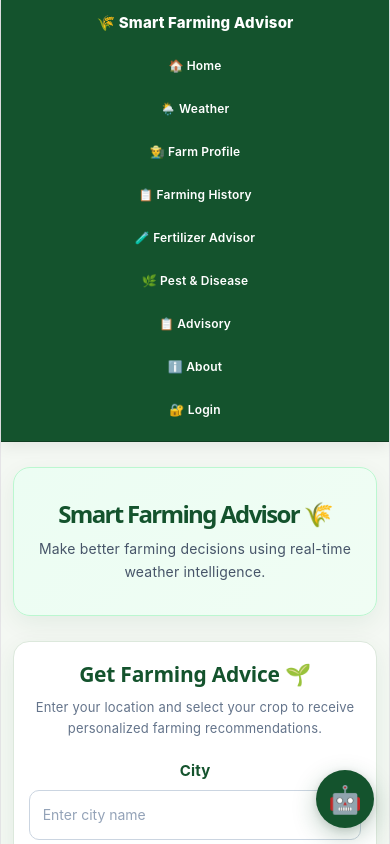
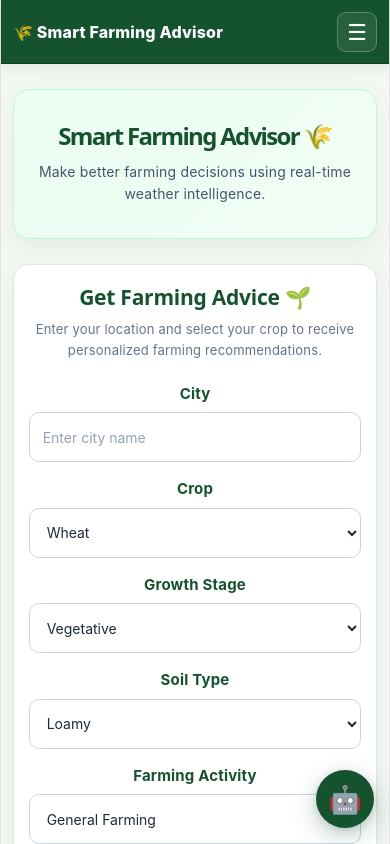
Before and after one commit to jasjr41/kisan-sarthak, a React (Vite) app in the folder client/: page / in a window 390 px wide. Shown: the top 844 px of the page. Built offline with nearby package versions, Linux system fonts and the light colour scheme.

Commit message:
navbar change

```diff
--- a/client/src/components/Navbar.jsx
+++ b/client/src/components/Navbar.jsx
@@ -1,58 +1,78 @@
 import { Link, useNavigate } from "react-router-dom";
+import { useState } from "react";
 
 function Navbar() {
     const navigate = useNavigate();
+    const [menuOpen, setMenuOpen] = useState(false);
 
     const token = localStorage.getItem("token");
-    const user = JSON.parse(
-        localStorage.getItem("user") || "null"
-    );
+    const user = JSON.parse(localStorage.getItem("user") || "null");
 
     const handleLogout = () => {
         localStorage.removeItem("token");
         localStorage.removeItem("user");
+        setMenuOpen(false);
+        navigate("/login");
+    };
 
-        navigate("/login");
+    const closeMenu = () => {
+        setMenuOpen(false);
     };
 
     return (
         <nav className="navbar">
 
+            {/* LOGO */}
             <div className="navbar-logo">
                 🌾 Smart Farming Advisor
             </div>
 
-            <div className="navbar-links">
+            {/* MOBILE MENU BUTTON */}
+            <button
+                type="button"
+                className="navbar-menu-button"
+                onClick={() => setMenuOpen(!menuOpen)}
+                aria-label="Toggle navigation menu"
+                aria-expanded={menuOpen}
+            >
+                {menuOpen ? "✕" : "☰"}
+            </button>
 
-                <Link to="/">
+            {/* NAVIGATION */}
+            <div
+                className={`navbar-links ${
+                    menuOpen ? "navbar-links-open" : ""
+                }`}
+            >
+                <Link to="/" onClick={closeMenu}>
                     🏠 Home
                 </Link>
 
-                <Link to="/">
+                <Link to="/" onClick={closeMenu}>
                     🌦️ Weather
                 </Link>
 
-                <Link to="/farm-profile">
+                <Link to="/farm-profile" onClick={closeMenu}>
                     👨‍🌾 Farm Profile
                 </Link>
 
-                <Link to="/farming-history">
+                <Link to="/farming-history" onClick={closeMenu}>
                     📋 Farming History
                 </Link>
 
-                <Link to="/fertilizer-advisor">
+                <Link to="/fertilizer-advisor" onClick={closeMenu}>
                     🧪 Fertilizer Advisor
                 </Link>
 
-                <Link to="/pest-disease-advisor">
+                <Link to="/pest-disease-advisor" onClick={closeMenu}>
                     🌿 Pest & Disease
                 </Link>
 
-                <Link to="/">
+                <Link to="/" onClick={closeMenu}>
                     📋 Advisory
                 </Link>
 
-                <Link to="/">
+                <Link to="/" onClick={closeMenu}>
                     ℹ️ About
                 </Link>
 
@@ -73,11 +93,10 @@ function Navbar() {
 
                     </div>
                 ) : (
-                    <Link to="/login">
+                    <Link to="/login" onClick={closeMenu}>
                         🔐 Login
                     </Link>
                 )}
-
             </div>
         </nav>
     );
--- a/client/src/css/Navbar.css
+++ b/client/src/css/Navbar.css
@@ -4,7 +4,6 @@
 
 .navbar {
     width: 100%;
-
     min-height: 68px;
 
     display: flex;
@@ -56,8 +55,13 @@
 
     gap: 6px;
 
-    flex-wrap: wrap;
+    flex-wrap: nowrap;
 }
+
+
+/* =========================================================
+   NAVIGATION LINK
+========================================================= */
 
 .navbar-links a {
     display: inline-flex;
@@ -82,6 +86,7 @@
         transform 0.2s ease;
 }
 
+
 .navbar-links a:hover {
     background: rgba(255, 255, 255, 0.12);
 
@@ -92,12 +97,11 @@
 
 
 /* =========================================================
-   ACTIVE / FOCUS LINK
+   FOCUS
 ========================================================= */
 
 .navbar-links a:focus-visible {
     outline: 2px solid #86efac;
-
     outline-offset: 2px;
 }
 
@@ -149,6 +153,7 @@
 
 .navbar-logout-button {
     display: inline-flex;
+
     align-items: center;
     justify-content: center;
 
@@ -175,6 +180,7 @@
         box-shadow 0.2s ease;
 }
 
+
 .navbar-logout-button:hover {
     background: #b91c1c;
 
@@ -184,12 +190,61 @@
         0 5px 12px rgba(220, 38, 38, 0.25);
 }
 
+
 .navbar-logout-button:active {
     transform: translateY(0);
 }
 
+
 .navbar-logout-button:focus-visible {
     outline: 2px solid #fecaca;
+
+    outline-offset: 2px;
+}
+
+
+/* =========================================================
+   MOBILE MENU BUTTON
+========================================================= */
+
+.navbar-menu-button {
+    display: none;
+
+    align-items: center;
+    justify-content: center;
+
+    width: 42px;
+    height: 42px;
+
+    border: 1px solid rgba(255, 255, 255, 0.25);
+
+    border-radius: 9px;
+
+    background: rgba(255, 255, 255, 0.08);
+
+    color: #ffffff;
+
+    font-size: 24px;
+
+    line-height: 1;
+
+    cursor: pointer;
+
+    transition:
+        background 0.2s ease,
+        transform 0.2s ease;
+}
+
+
+.navbar-menu-button:hover {
+    background: rgba(255, 255, 255, 0.16);
+
+    transform: scale(1.04);
+}
+
+
+.navbar-menu-button:focus-visible {
+    outline: 2px solid #86efac;
 
     outline-offset: 2px;
 }
@@ -232,90 +287,152 @@
 
 
 /* =========================================================
-   TABLET / SMALL LAPTOP
+   MOBILE / TABLET NAVBAR
 ========================================================= */
 
-@media (max-width: 1000px) {
+@media (max-width: 900px) {
 
     .navbar {
-        flex-direction: column;
+        min-height: 64px;
 
-        justify-content: center;
+        padding: 11px 16px;
 
-        gap: 12px;
+        flex-direction: row;
 
-        padding: 15px 20px;
+        justify-content: space-between;
+
+        gap: 10px;
     }
 
+
+    /* Logo */
+
     .navbar-logo {
-        justify-content: center;
+        width: auto;
 
-        width: 100%;
+        font-size: 18px;
     }
 
-    .navbar-links {
-        width: 100%;
 
-        justify-content: center;
+    /* Hamburger */
+
+    .navbar-menu-button {
+        display: flex;
+
+        flex-shrink: 0;
     }
-}
 
 
-/* =========================================================
-   MOBILE
-========================================================= */
-
-@media (max-width: 600px) {
-
-    .navbar {
-        padding: 14px 12px;
-
-        gap: 12px;
-    }
-
-    .navbar-logo {
-        font-size: 17px;
-
-        text-align: center;
-    }
+    /* Navigation closed */
 
     .navbar-links {
-        flex-direction: column;
+        position: absolute;
+
+        top: 100%;
+        left: 0;
 
         width: 100%;
 
+        display: flex;
+
+        flex-direction: column;
+
+        align-items: stretch;
+
         gap: 5px;
+
+        padding: 12px 16px 16px;
+
+        box-sizing: border-box;
+
+        background: #14532d;
+
+        border-top: 1px solid rgba(255, 255, 255, 0.12);
+
+        box-shadow:
+            0 10px 20px rgba(0, 0, 0, 0.15);
+
+        opacity: 0;
+
+        visibility: hidden;
+
+        transform: translateY(-10px);
+
+        pointer-events: none;
+
+        transition:
+            opacity 0.2s ease,
+            transform 0.2s ease,
+            visibility 0.2s ease;
     }
+
+
+    /* Navigation opened */
+
+    .navbar-links.navbar-links-open {
+        opacity: 1;
+
+        visibility: visible;
+
+        transform: translateY(0);
+
+        pointer-events: auto;
+    }
+
+
+    /* Mobile links */
 
     .navbar-links a {
         width: 100%;
 
-        justify-content: center;
+        display: flex;
 
-        padding: 10px;
+        justify-content: flex-start;
 
-        font-size: 13px;
+        padding: 11px 13px;
 
         box-sizing: border-box;
+
+        font-size: 14px;
+
+        border-radius: 8px;
     }
+
+
+    .navbar-links a:hover {
+        transform: none;
+    }
+
+
+    /* User section */
 
     .navbar-user-section {
         width: 100%;
 
+        display: flex;
+
         flex-direction: column;
+
+        align-items: stretch;
 
         gap: 8px;
 
         margin-left: 0;
+
+        padding-top: 4px;
     }
+
 
     .navbar-user {
         width: 100%;
 
-        justify-content: center;
+        justify-content: flex-start;
 
         box-sizing: border-box;
+
+        padding: 10px 13px;
     }
+
 
     .navbar-logout-button {
         width: 100%;
@@ -329,17 +446,53 @@
    SMALL MOBILE
 ========================================================= */
 
-@media (max-width: 400px) {
+@media (max-width: 500px) {
 
     .navbar {
-        padding: 12px 10px;
+        padding: 10px 12px;
     }
 
+
     .navbar-logo {
-        font-size: 15px;
+        font-size: 16px;
     }
 
+
+    .navbar-menu-button {
+        width: 40px;
+        height: 40px;
+
+        font-size: 22px;
+    }
+
+
+    .navbar-links {
+        padding: 10px 12px 14px;
+    }
+
+
     .navbar-links a {
-        font-size: 12px;
+        font-size: 13px;
+
+        padding: 10px 12px;
     }
 }
+
+
+/* =========================================================
+   VERY SMALL MOBILE
+========================================================= */
+
+@media (max-width: 360px) {
+
+    .navbar-logo {
+        font-size: 14px;
+    }
+
+    .navbar-menu-button {
+        width: 38px;
+        height: 38px;
+
+        font-size: 20px;
+    }
+}
```
